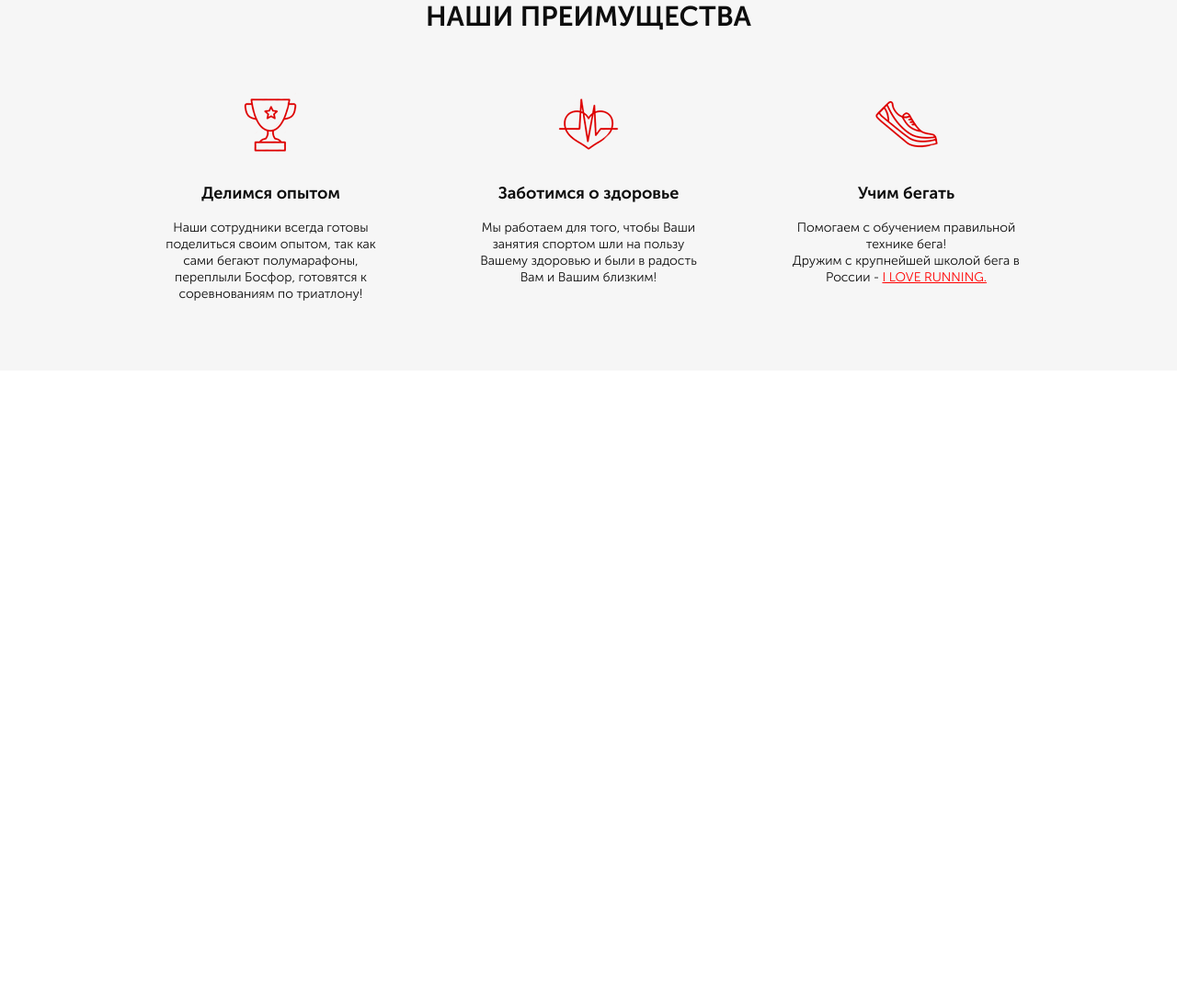
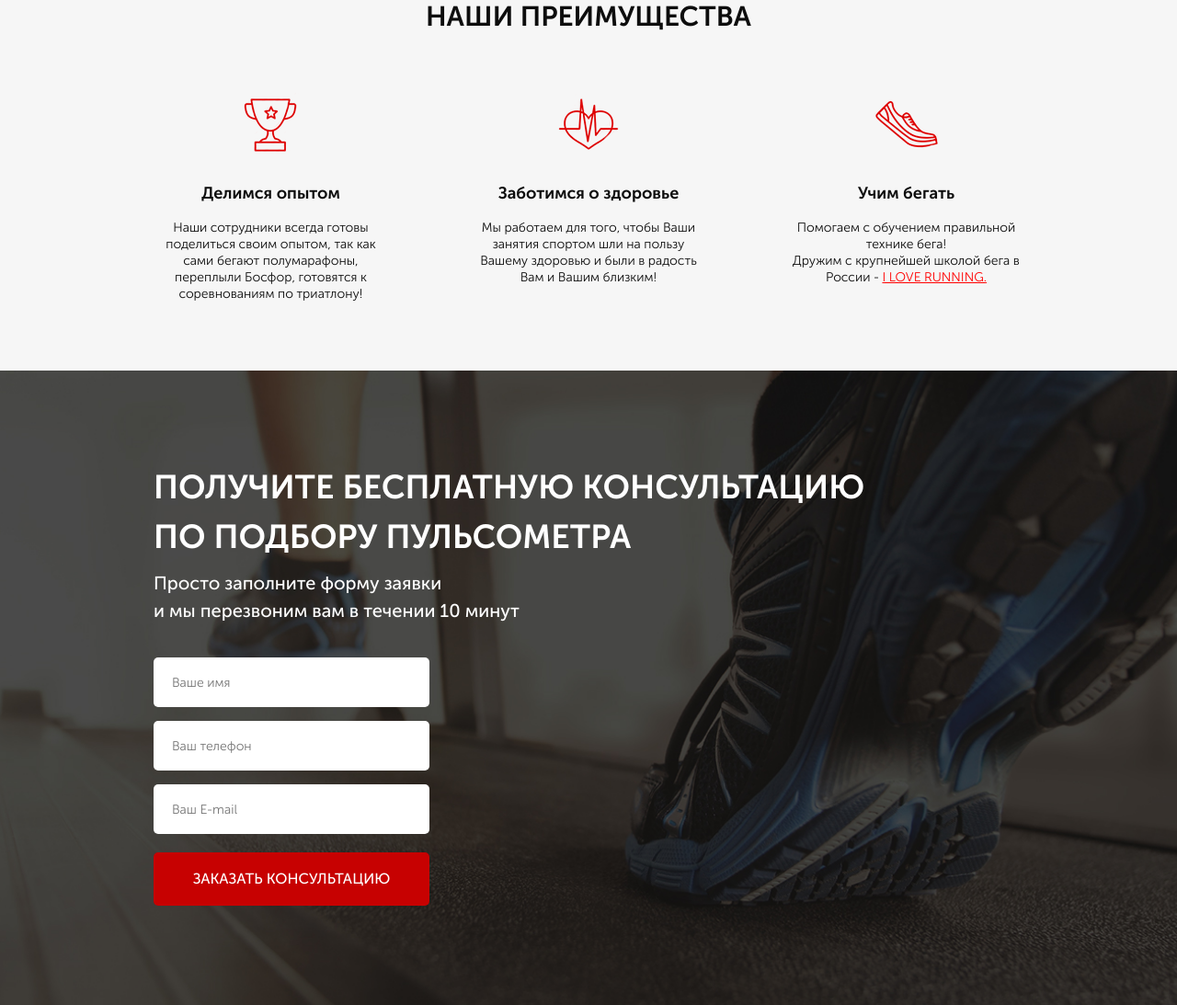
Before and after one commit to Dmitry-V-Kravchenko/ip-pulse, a website: page src/index.html in a window 1280 px wide. Shown: the part 737-1830 px from the top of the page at 92% size. Before the commit the page ends 1140 px from the top, so only its background shows below. Drawn offline with Linux system fonts and the light colour scheme.

Commit message:
Section Consultation complete

```diff
--- a/src/index.html
+++ b/src/index.html
@@ -58,7 +58,7 @@
     <!-- // .promo-->
     <section class="features">
         <div class="container">
-            <h3 class="title">НАШИ ПРЕИМУЩЕСТВА</h3>
+            <h2 class="title">НАШИ ПРЕИМУЩЕСТВА</h2>
             <div class="features__wrapper">
                 <div class="features__item">
                     <img src="icons/cup.png" alt="cup">
@@ -73,10 +73,22 @@
                 <div class="features__item">
                     <img src="icons/shoe.png" alt="shoe">
                     <div class="features__subtitle">Учим бегать</div>
-                    <div class="features__descr">Помогаем с обучением правильной технике бега! <br>Дружим с крупнейшей школой бега в России - <span>I LOVE RUNNING.</span></div>
+                    <div class="features__descr">Помогаем с обучением правильной технике бега! <br>Дружим с крупнейшей школой бега в России - <a href="#">I LOVE RUNNING.</a></div>
                 </div>
             </div>
         </div>
     </section>
+    <section class="consultation">
+        <div class="container">
+            <h2 class="title title_left">Получите бесплатную консультацию <br>по подбору пульсометра</h2>
+            <div class="consultation__descr">Просто заполните форму заявки <br>и мы перезвоним вам в течении 10 минут</div>
+            <form class="feed-form" action="#">
+                <input name="name" required placeholder="Ваше имя" type="text">
+                <input name="phone" required placeholder="Ваш телефон" type="number">
+                <input name="email" required placeholder="Ваш E-mail" type="email">
+                <button class="button button_submit">заказать кОНСУЛЬТАЦИЮ</button>
+            </form>
+        </div>
+    </section>
 </body>
 </html>
--- a/src/sass/blocks/_buttons.scss
+++ b/src/sass/blocks/_buttons.scss
@@ -17,4 +17,10 @@
         font-size: 16px;
         line-height: 16px;
     }
+    &_submit {
+        width: 100%;
+        height: 58px;
+        font-size: 16px;
+        color: #FFFFFF;
+    }
 }
--- /dev/null
+++ b/src/sass/blocks/_consultation.scss
@@ -0,0 +1,11 @@
+.consultation {
+    min-height: 680px;
+    padding: 100px 0 108px 0;
+    background: url('../img/bg/consult_bg.png') center (center/cover) no-repeat;
+    &__descr {
+        font-weight: 500;
+        font-size: 20px;
+        line-height: 30px;
+        color: $light-color;
+    }
+}
--- a/src/sass/blocks/_features.scss
+++ b/src/sass/blocks/_features.scss
@@ -29,7 +29,7 @@
         line-height: 18px;
         text-align: center;
         color: $dark-color;
-        span {
+        a {
             text-decoration: underline;
             color: #FF0000;
         }
--- /dev/null
+++ b/src/sass/blocks/_forms.scss
@@ -0,0 +1,20 @@
+.feed-form {
+    margin-top: 36px;
+    display: flex;
+    flex-direction: column;
+    width: 300px;
+    input {
+        height: 54px;
+        background: $light-color;
+        margin-bottom: 15px;
+        border: none;
+        border-radius: 5px;
+        padding: 0 20px;
+        font-weight: 300;
+        font-size: 14px;
+        color: #4B4B4B;
+        &:nth-child(3) {
+            margin-bottom: 20px;
+        }
+    }
+}
--- a/src/sass/blocks/_promo.scss
+++ b/src/sass/blocks/_promo.scss
@@ -1,7 +1,7 @@
 .promo {
     min-height: 650px;
     padding: 21px 0 93px 0;
-    background: url("../../img/bg/first_screen_bg.png") center (center/cover) no-repeat;
+    background: url("../img/bg/first_screen_bg.png") center (center/cover) no-repeat;
     &__wrapper {
         display: flex;
         flex-direction: column;
--- a/src/sass/blocks/_titles.scss
+++ b/src/sass/blocks/_titles.scss
@@ -5,4 +5,11 @@
     text-align: center;
     text-transform: uppercase;
     color: $dark-color;
+    &_left {
+        font-weight: bold;
+        font-size: 36px;
+        line-height: 54px;
+        text-align: left;
+        color: $light-color;
+    }
 }
--- a/src/sass/style.scss
+++ b/src/sass/style.scss
@@ -11,3 +11,5 @@
 @import 'blocks/buttons';
 @import 'blocks/features';
 @import 'blocks/titles';
+@import 'blocks/consultation';
+@import 'blocks/forms';
```
Also changed, not shown: src/css/style.min.css.
